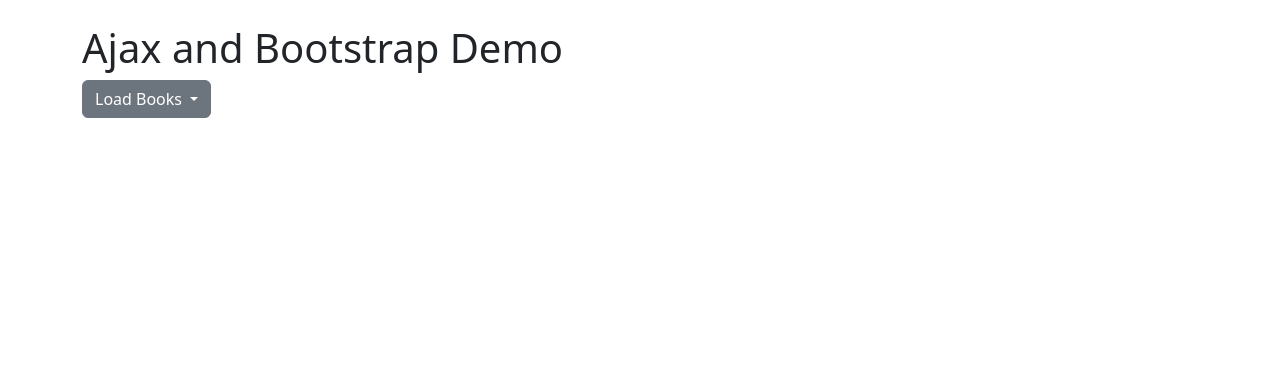
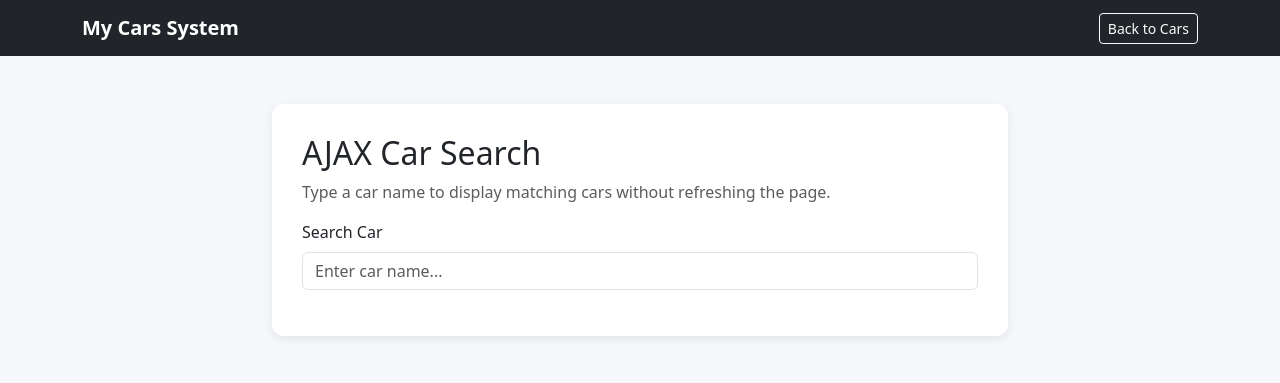
Before and after one commit to nabinxettri511/Coursework---Full-stack, a PHP site: page /bootstrap-ajax-dropdown.html in a window 1280 px wide. Shown: the top 383 px of the page. Run offline with PHP 8.4, Linux system fonts and the light colour scheme.

Commit message:
Add files via upload

```diff
--- a/bootstrap-ajax-dropdown.html
+++ b/bootstrap-ajax-dropdown.html
@@ -1,79 +1,341 @@
-<!doctype html>
+
+<!DOCTYPE html>
 <html lang="en">
+
 <head>
-    <meta charset="utf-8">
-    <meta name="viewport" content="width=device-width, initial-scale=1">
-    <title>Ajax + Bootstrap Dropdown (Improved)</title>
 
-    <link href="https://cdn.jsdelivr.net/npm/bootstrap@5.3.8/dist/css/bootstrap.min.css" rel="stylesheet">
+    <meta charset="UTF-8">
+
+    <meta name="viewport"
+          content="width=device-width, initial-scale=1">
+
+    <title>AJAX Car Dropdown | My Cars System</title>
+
+    <link href="https://cdn.jsdelivr.net/npm/bootstrap@5.3.3/dist/css/bootstrap.min.css"
+          rel="stylesheet">
+
+    <style>
+
+        body {
+            background: #f5f7fa;
+        }
+
+        .search-card {
+            background: white;
+            padding: 30px;
+            border-radius: 12px;
+            box-shadow: 0 3px 10px rgba(0,0,0,0.08);
+        }
+
+        #carDropdown {
+            width: 100%;
+            max-height: 300px;
+            overflow-y: auto;
+        }
+
+        .dropdown-item {
+            white-space: normal;
+            padding: 12px;
+        }
+
+        .dropdown-item:hover {
+            background: #edf7f0;
+        }
+
+    </style>
+
 </head>
 
 <body>
-    <div class="container mt-4">
-      <h1>Ajax and Bootstrap Demo</h1>
 
-      <div class="dropdown" id="myDropdown">
-        <button class="btn btn-secondary dropdown-toggle" type="button" data-bs-toggle="dropdown">
-          Load Books
-        </button>
-        <ul class="dropdown-menu" id="myList" style="min-width:250px;"></ul>
-      </div>
+<nav class="navbar navbar-dark bg-dark">
+
+    <div class="container">
+
+        <a class="navbar-brand fw-bold"
+           href="list-cars.php">
+
+            My Cars System
+
+        </a>
+
+        <a href="list-cars.php"
+           class="btn btn-outline-light btn-sm">
+
+            Back to Cars
+
+        </a>
+
     </div>
 
-    <script src="https://cdn.jsdelivr.net/npm/bootstrap@5.3.8/dist/js/bootstrap.bundle.min.js"></script>
+</nav>
+
+<div class="container py-5">
+
+    <div class="row justify-content-center">
+
+        <div class="col-md-8">
+
+            <div class="search-card">
+
+                <h2>AJAX Car Search</h2>
+
+                <p class="text-muted">
+
+                    Type a car name to display matching
+                    cars without refreshing the page.
+
+                </p>
+
+                <div class="dropdown">
+
+                    <label for="carSearch"
+                           class="form-label">
+
+                        Search Car
+
+                    </label>
+
+                    <input type="text"
+                           id="carSearch"
+                           class="form-control"
+                           placeholder="Enter car name..."
+                           maxlength="150"
+                           autocomplete="off"
+                           aria-controls="carDropdown"
+                           aria-expanded="false">
+
+                    <div id="carDropdown"
+                         class="dropdown-menu">
+
+                    </div>
+
+                </div>
+
+                <div id="searchStatus"
+                     class="text-muted mt-3"
+                     aria-live="polite">
+
+                </div>
+
+            </div>
+
+        </div>
+
+    </div>
+
+</div>
 
 <script>
-      const dropdown = document.getElementById("myDropdown");
 
-      dropdown.addEventListener("show.bs.dropdown", () => {
+const searchInput =
+    document.getElementById("carSearch");
 
-        const list = document.getElementById("myList");
+const dropdown =
+    document.getElementById("carDropdown");
 
-        // Show spinner while loading
-        list.innerHTML = `
-          <li class="px-3 py-2 text-center">
-            <div class="spinner-border" role="status"></div>
-          </li>
-        `;
+const statusMessage =
+    document.getElementById("searchStatus");
 
-        // Fetch data
-        fetch("https://mi-linux.wlv.ac.uk/~2440804/ajax/ajax.php")
-          .then(response => response.json())
-          .then(data => {
+let latestRequest = 0;
 
-            list.innerHTML = ""; // Clear list
+let searchTimer;
 
-            // If no books found
-            if (data.length === 0) {
-              list.innerHTML = `
-                <li class="dropdown-item text-muted">
-                  No books available.
-                </li>`;
-              return;
+// Hide dropdown
+function hideDropdown() {
+
+    dropdown.classList.remove("show");
+
+    searchInput.setAttribute(
+        "aria-expanded",
+        "false"
+    );
+
 }
 
-            // Add each book to dropdown
-            data.forEach(book => {
-              const li = document.createElement("li");
-              const a = document.createElement("a");
+// Show dropdown
+function showDropdown() {
 
-              a.textContent = book.book_name;  // safer than innerHTML
-              a.href = "#";
-              a.classList.add("dropdown-item");
+    dropdown.classList.add("show");
 
-              li.appendChild(a);
-              list.appendChild(li);
+    searchInput.setAttribute(
+        "aria-expanded",
+        "true"
+    );
+
+}
+
+// Search cars using AJAX
+searchInput.addEventListener("input", function () {
+
+    clearTimeout(searchTimer);
+
+    const requestId = ++latestRequest;
+
+    const name = this.value.trim();
+
+    dropdown.replaceChildren();
+
+    hideDropdown();
+
+    if (name === "") {
+
+        statusMessage.textContent = "";
+
+        return;
+
+    }
+
+    statusMessage.textContent = "Searching...";
+
+    searchTimer = setTimeout(function () {
+
+        fetch(
+            "ajax.php?name=" +
+            encodeURIComponent(name)
+        )
+
+        .then(response => {
+
+            if (!response.ok) {
+
+                throw new Error("Request failed");
+
+            }
+
+            return response.json();
+
+        })
+
+        .then(cars => {
+
+            if (requestId !== latestRequest) {
+
+                return;
+
+            }
+
+            dropdown.replaceChildren();
+
+            if (cars.length === 0) {
+
+                statusMessage.textContent =
+                    "No matching cars found.";
+
+                hideDropdown();
+
+                return;
+
+            }
+
+            cars.forEach(car => {
+
+                const id = Number(car.car_id);
+
+                if (!Number.isSafeInteger(id) || id < 1) {
+
+                    return;
+
+                }
+
+                const item =
+                    document.createElement("a");
+
+                item.className = "dropdown-item";
+
+                item.href =
+                    "car-details.php?id=" + id;
+
+                const carName =
+                    document.createElement("strong");
+
+                carName.textContent = car.car_name;
+
+                const details =
+                    document.createElement("small");
+
+                details.className =
+                    "d-block text-muted";
+
+                details.textContent =
+                    "Rating: " + car.rating +
+                    "/10 | Established: " +
+                    car.established_date;
+
+                item.appendChild(carName);
+
+                item.appendChild(details);
+
+                dropdown.appendChild(item);
+
             });
+
+            statusMessage.textContent =
+                cars.length + " matching car(s) found.";
+
+            showDropdown();
+
         })
-          .catch(error => {
-            // Display error inside dropdown
-            list.innerHTML = `
-              <li class="dropdown-item text-danger">
-                Error loading data.
-              </li>`;
+
+        .catch(() => {
+
+            if (requestId !== latestRequest) {
+
+                return;
+
+            }
+
+            hideDropdown();
+
+            statusMessage.textContent =
+                "Unable to load cars.";
+
         });
+
+    }, 250);
+
 });
+
+// Close dropdown when clicking outside
+document.addEventListener("click", function (event) {
+
+    if (
+        !searchInput.contains(event.target) &&
+        !dropdown.contains(event.target)
+    ) {
+
+        hideDropdown();
+
+    }
+
+});
+
+// Reopen existing results when focusing
+searchInput.addEventListener("focus", function () {
+
+    if (dropdown.children.length > 0) {
+
+        showDropdown();
+
+    }
+
+});
+
+// Close dropdown using Escape
+searchInput.addEventListener("keydown", function (event) {
+
+    if (event.key === "Escape") {
+
+        hideDropdown();
+
+    }
+
+});
+
 </script>
 
+<script src="https://cdn.jsdelivr.net/npm/bootstrap@5.3.3/dist/js/bootstrap.bundle.min.js"></script>
+
 </body>
+
 </html>
```
Also changed, not shown: auth.php (+14 -18 lines). Lines whose indentation alone changed are shown as unchanged.
